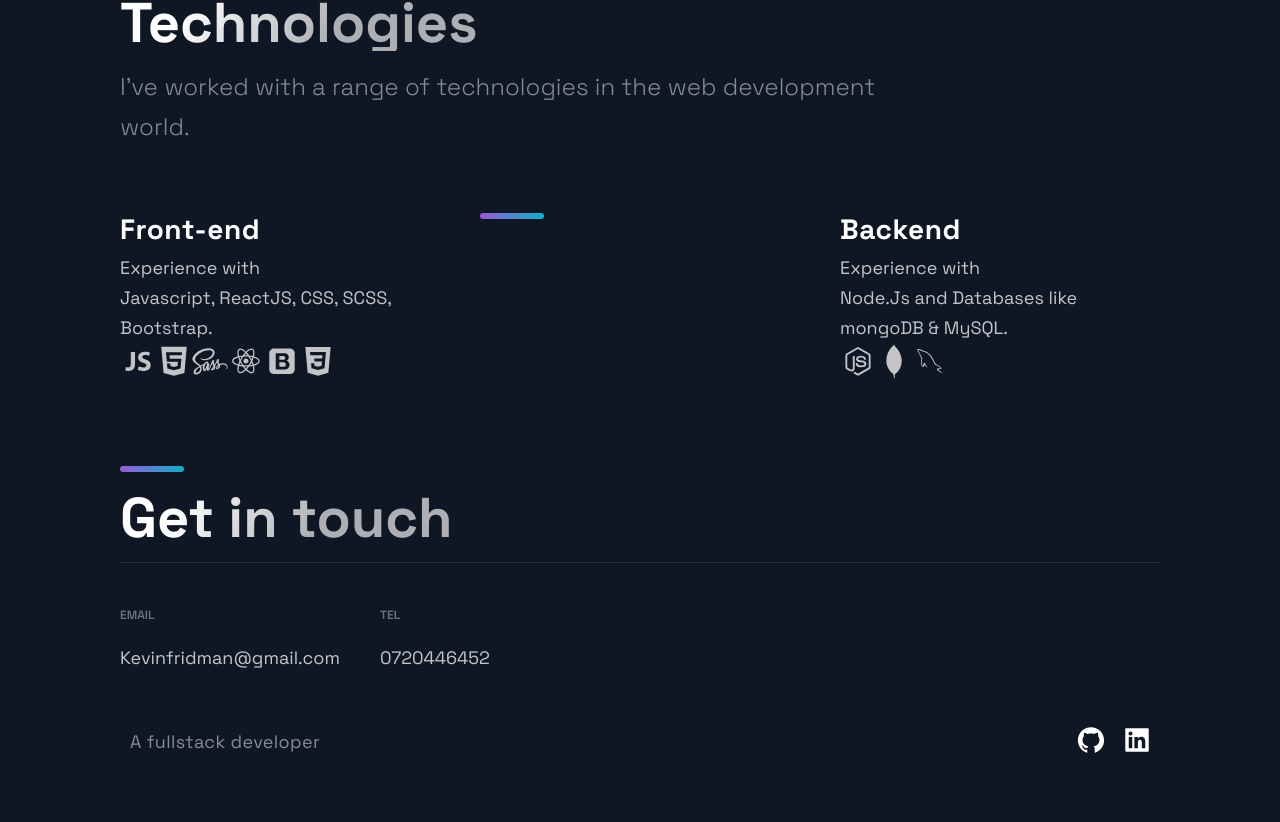
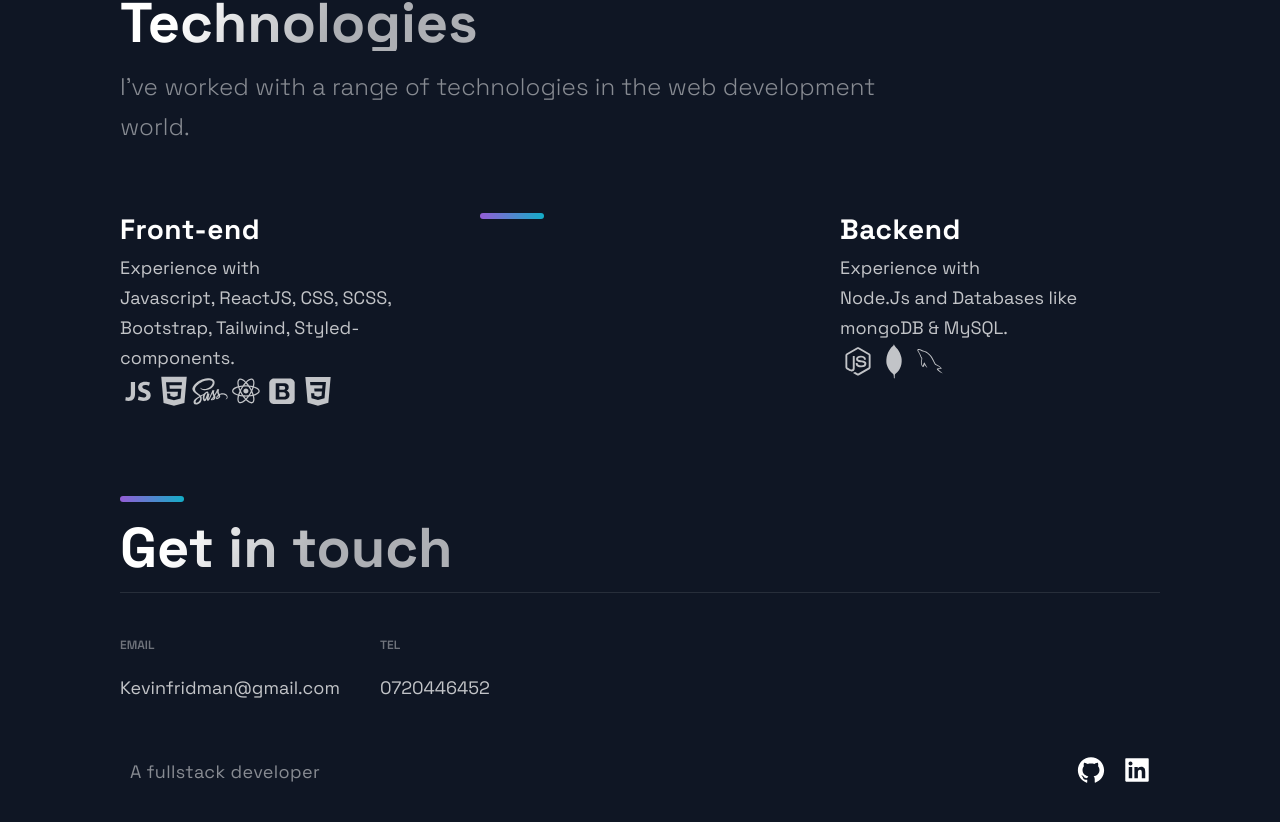
Before and after one commit to kefr1901/portfolio-react, a Next.js app: page / in a window 1280 px wide. Shown: the part 2903-3725 px from the top of the page. Built offline with nearby package versions, Linux system fonts and the light colour scheme.

Commit message:
Update Technologies.js

```diff
--- a/src/components/Technologies/Technologies.js
+++ b/src/components/Technologies/Technologies.js
@@ -18,7 +18,7 @@ const Technologies = () =>  (
          <ListTitle>Front-end</ListTitle>
          <ListParagraph>
            Experience with <br />
-           Javascript, ReactJS, CSS, SCSS, Bootstrap.
+           Javascript, ReactJS, CSS, SCSS, Bootstrap, Tailwind, Styled-components.
            <br />
            <DiJavascript1 size="2em"/>
            <DiHtml5 size="2em"/>
```
